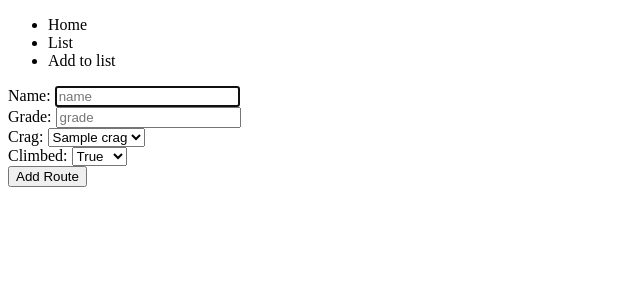
After one commit to tmcgregor1989/python_project_crags_list, a Flask app: page /routes/new in a window 1280 px wide. The commit adds this page. Shown: the top 300 px of the page, without its empty margins (0-640 px from the left). Run offline with Flask 2, Linux system fonts and the light colour scheme; a database or web service that is not in the repository returns one stand-in record (values such as "Sample title"); some libraries are stand-ins or nearby versions.

Commit message:
add new route working

```diff
--- a/controllers/crags_controller.py
+++ b/controllers/crags_controller.py
@@ -9,3 +9,23 @@ crags_blueprint = Blueprint("crags", __name__)
 def routes():
     routes = route_repository.select_all()
     return render_template("routes/index.html", all_routes = routes)
+
+
+
+# add new route
+@crags_blueprint.route("/routes/new", methods=['GET'])
+def new_route():
+    crags = crag_repository.select_all()
+    return render_template('routes/new.html', all_crags = crags)
+
+# create new route
+@crags_blueprint.route('/routes', methods=['POST'])
+def create_route():
+    name = request.form['name']
+    grade = request.form['grade']
+    crag_id = request.form['crag_id']
+    climbed = request.form['climbed']
+    crag = crag_repository.select(crag_id)
+    route = Route(name, grade, crag, climbed)
+    route_repository.save(route)
+    return redirect('/routes')
--- a/models/crag.py
+++ b/models/crag.py
@@ -1,6 +1,5 @@
 class Crag:
 
-    def __init__(self, name, location, id = None):
+    def __init__(self, name, id = None):
         self.name = name
-        self.location = location
         self.id = id
--- a/repositories/crag_repository.py
+++ b/repositories/crag_repository.py
@@ -28,7 +28,7 @@ def select(id):
     result = run_sql(sql, values)[0]
 
     if result is not None:
-        crag = Crag(result['name'], result['id'])
+        crag = Crag(result['name'], result['id'] )
     return crag
 
 def delete_all():
--- a/templates/routes/index.html
+++ b/templates/routes/index.html
@@ -9,6 +9,11 @@
             Name: {{route.name}}
             Grade: {{route.grade}}
             Crag: {{route.crag.name}}
+            {% if route.climbed == True %}
+            I have climbed this!!
+            {% else %}
+            I will climb this
+            {% endif %}
 
     </div>
 </div>
--- /dev/null
+++ b/templates/routes/new.html
@@ -0,0 +1,42 @@
+{% extends "base.html" %}
+
+{% block content %}
+
+    <form action="/routes" method="post">
+        <div>
+            <label for="name">Name:</label>
+            <input type="text" id="name" name="name" placeholder="name" required autofocus>
+        </div>
+
+        <div>
+            <label for="grade">Grade:</label>
+            <input type="text" id="grade" name="grade" placeholder="grade" required>
+        </div>
+
+        <div>
+            <label for="crag_id">Crag:</label>
+            <select id="crag_id" name="crag_id">
+                {% for crag in all_crags %}
+                    <option value="{{crag.id}}">{{crag.name}}</option>
+
+                    {% endfor %}
+            </select>
+        </div>
+
+        <div>
+            <label for="climbed">Climbed:</label>
+            <select id="climbed" name="climbed">
+                <option value="True">True</option>
+                <option value="False">False</option>
+
+            </select>
+        </div>
+
+        <button type="submit">Add Route</button>
+
+
+
+
+    </form>
+
+    {% endblock %}
```
Also changed, not shown: console.py (+16 -0 lines).
